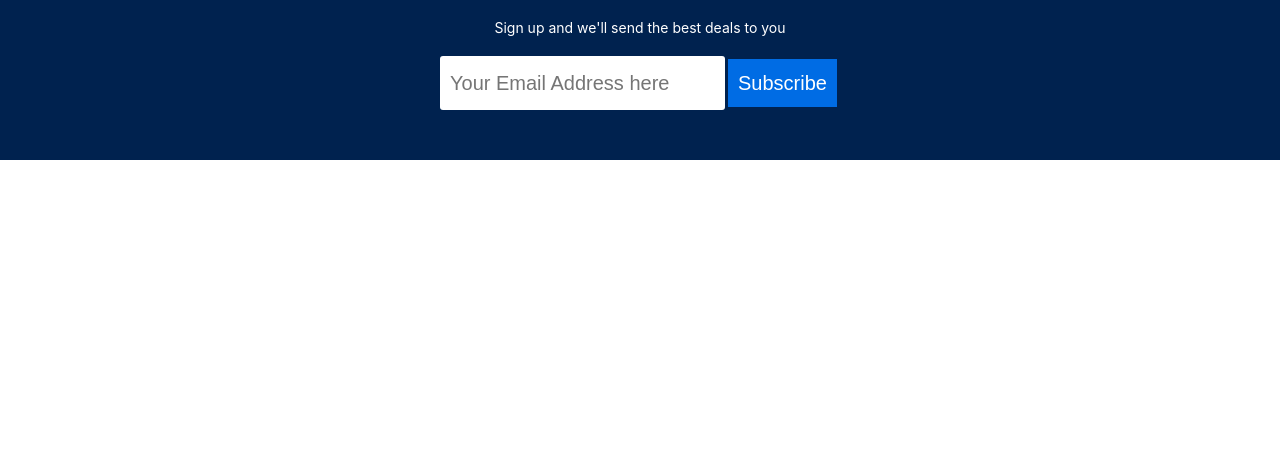
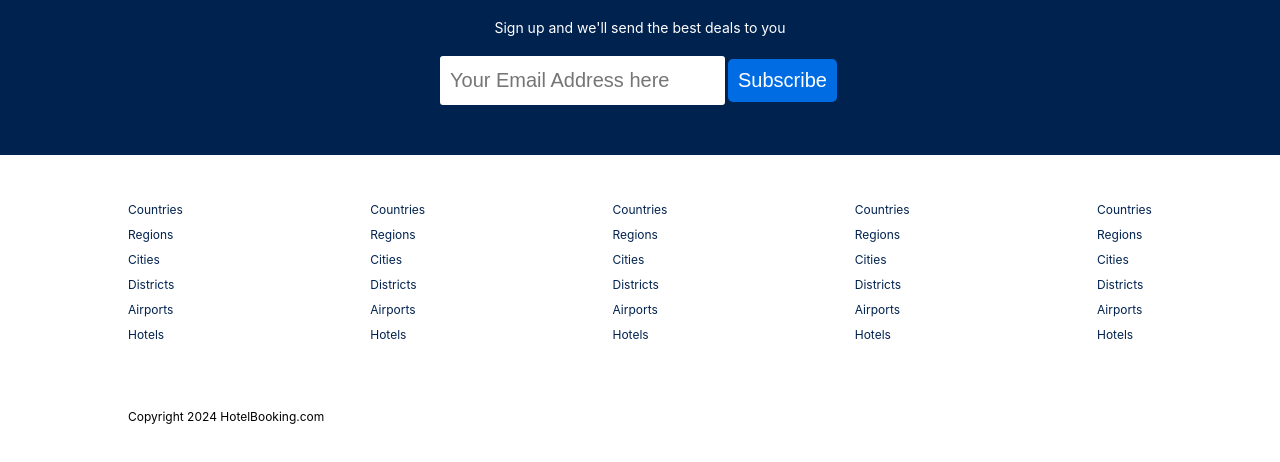
Before and after one commit to RamKumarMandal/hotelandbus, a React (Vite) app in the folder hotelandbus/: page / in a window 1280 px wide. Shown: the part 1720-2182 px from the top of the page. Before the commit the page ends 1930 px from the top, so only its background shows below. Built offline with nearby package versions, Linux system fonts and the light colour scheme.

Commit message:
15th commit

```diff
--- /dev/null
+++ b/hotelandbus/src/components/footer/Footer.css
@@ -0,0 +1,30 @@
+.footer{
+    width: 100%;
+    font-size: 12px;
+    max-width: 1024px;
+}
+
+.fLists{
+    width: 100%;
+    display: flex;
+    justify-content: space-between;
+    margin-bottom: 50px;
+}
+
+
+.fList{
+    list-style: none;
+    padding: 0;
+    line-height:25px;
+}
+
+.fListItem{
+    cursor: pointer;
+    color: #00224f;
+    font-size: 12px;
+}
+
+.fListItem:hover{
+color:blueviolet;
+font-size: 15px;
+}
--- /dev/null
+++ b/hotelandbus/src/components/footer/Footer.tsx
@@ -0,0 +1,55 @@
+import './Footer.css'
+
+import React from 'react'
+
+const Footer = () => {
+  return (
+    <div className="footer">
+      <div className="fLists">
+        <ul className="fList">
+          <li className="fListItem">Countries</li>
+          <li className="fListItem">Regions</li>
+          <li className="fListItem">Cities</li>
+          <li className="fListItem">Districts</li>
+          <li className="fListItem">Airports</li>
+          <li className="fListItem">Hotels</li>
+        </ul>
+        <ul className="fList">
+          <li className="fListItem">Countries</li>
+          <li className="fListItem">Regions</li>
+          <li className="fListItem">Cities</li>
+          <li className="fListItem">Districts</li>
+          <li className="fListItem">Airports</li>
+          <li className="fListItem">Hotels</li>
+        </ul>
+        <ul className="fList">
+          <li className="fListItem">Countries</li>
+          <li className="fListItem">Regions</li>
+          <li className="fListItem">Cities</li>
+          <li className="fListItem">Districts</li>
+          <li className="fListItem">Airports</li>
+          <li className="fListItem">Hotels</li>
+        </ul>
+        <ul className="fList">
+          <li className="fListItem">Countries</li>
+          <li className="fListItem">Regions</li>
+          <li className="fListItem">Cities</li>
+          <li className="fListItem">Districts</li>
+          <li className="fListItem">Airports</li>
+          <li className="fListItem">Hotels</li>
+        </ul>
+        <ul className="fList">
+          <li className="fListItem">Countries</li>
+          <li className="fListItem">Regions</li>
+          <li className="fListItem">Cities</li>
+          <li className="fListItem">Districts</li>
+          <li className="fListItem">Airports</li>
+          <li className="fListItem">Hotels</li>
+        </ul>
+      </div>
+      <div className="fText">Copyright 2024 HotelBooking.com </div>
+    </div>
+  )
+}
+
+export default Footer
--- a/hotelandbus/src/components/subscribe/Subscribe.css
+++ b/hotelandbus/src/components/subscribe/Subscribe.css
@@ -32,10 +32,11 @@
 
 .subInputButton>button{
     font-size: 20px;
-    line-height: 28px;
     padding:10px;
     margin:3px;
     border:none;
     background-color: #006CE4;
     color: white;
+    border-radius: 5px;
+    cursor: pointer;
 }
--- a/hotelandbus/src/pages/Home.tsx
+++ b/hotelandbus/src/pages/Home.tsx
@@ -3,10 +3,11 @@ import './Home.css'
 import React from 'react'
 
 import Featured from '../components/featured/Featured'
+import FeaturedProperties from '../components/featuredProperties/FeaturedProperties'
+import Footer from '../components/footer/Footer'
 import Header from '../components/header/Header'
 import Nav from '../components/navbar/Nav'
 import PropertyList from '../components/propertyList/PropertyList'
-import FeaturedProperties from '../components/featuredProperties/FeaturedProperties'
 import Subscribe from '../components/subscribe/Subscribe'
 
 const Home = () => {
@@ -21,6 +22,7 @@ const Home = () => {
         <h1 className="homeTitle">Homes Guests Love</h1>
         <FeaturedProperties />
         <Subscribe />
+        <Footer />
       </div>
     </div>
   )
--- /dev/null
+++ b/hotelandbus/src/pages/List.css
@@ -0,0 +1,25 @@
+.listContainer{
+    display: flex;
+    justify-content: center;
+    margin-top: 20px;
+}
+
+.listWrapper{
+    width: 100%;
+    max-width: 1024px;
+    display: flex;
+   gap: 20px;
+}
+
+.listSearch{
+    flex:1;
+    background-color: #febb02;
+    padding: 10px;
+    border-radius: 5px;
+    position: sticky;
+    top:10px;
+}
+
+.listResults{
+    flex:3;
+}
--- a/hotelandbus/src/pages/List.tsx
+++ b/hotelandbus/src/pages/List.tsx
@@ -1,12 +1,31 @@
+import './List.css'
+
 import React from 'react'
+
+import Header from '../components/header/Header'
 import Nav from '../components/navbar/Nav'
-import Header from '../components/header/Header'
 
 const List = () => {
   return (
     <div>
       <Nav />
       <Header type="list" />
+      <div className="listContainer">
+        <div className="listWrapper">
+          <div className="listSearch">
+            <h1 className="title">Search</h1>
+            <div className="lsItem">
+              <label htmlFor="destination">Destination</label>
+              <input name="destination" type="text" />
+            </div>
+            <div className="lsItem">
+              <label htmlFor="checkInDate">checkInDate</label>
+              <input name="checkInDate" type="text" />
+            </div>
+          </div>
+          <div className="listResults">Results</div>
+        </div>
+      </div>
     </div>
   )
 }
```
